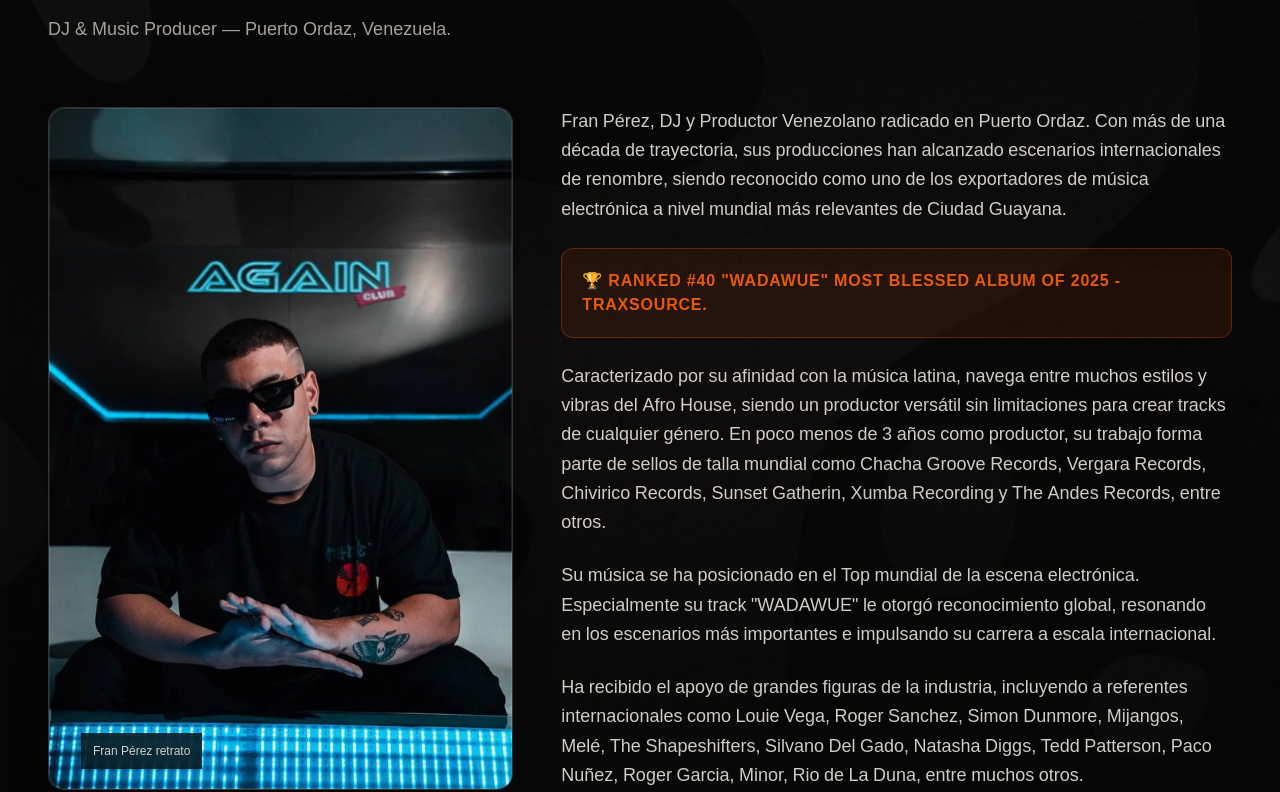
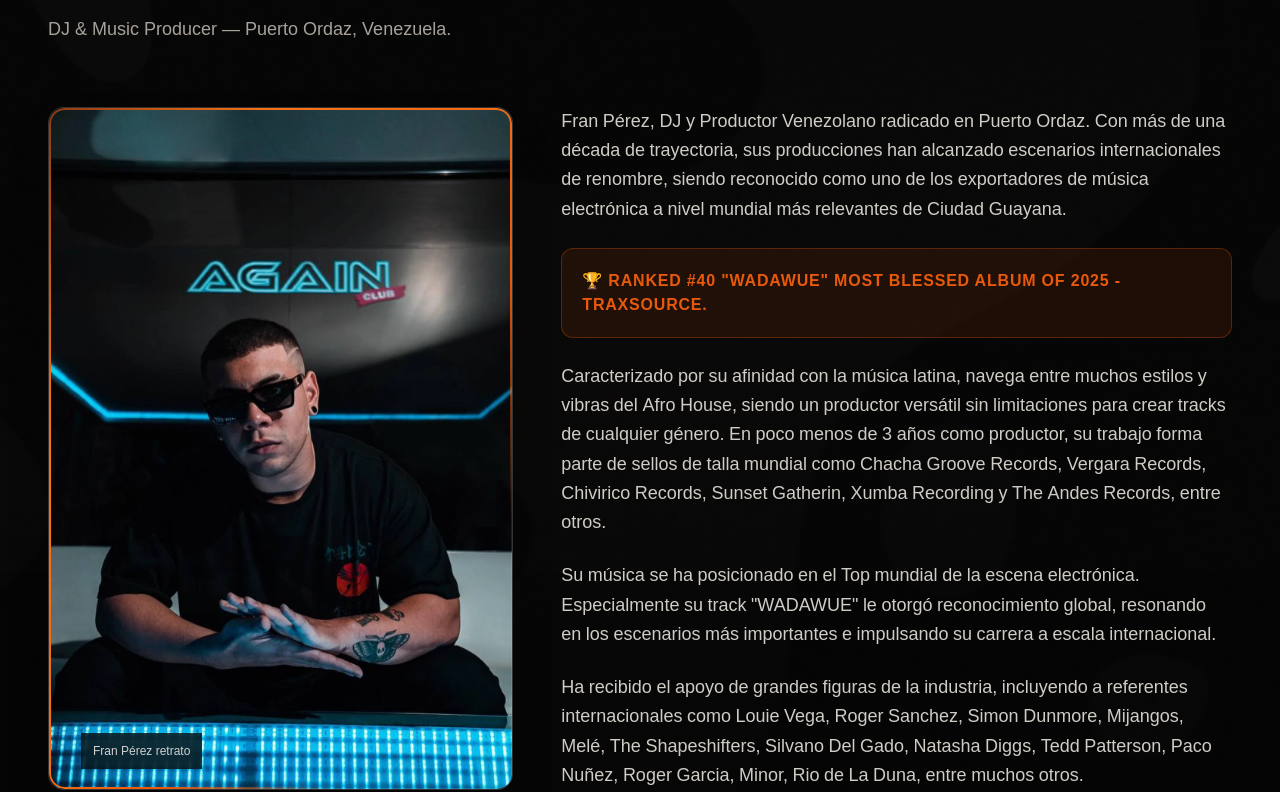
Before and after one commit to lyonproducer/frank-perez-landing, a Next.js app: page / in a window 1280 px wide. Shown: the part 1019-1811 px from the top of the page. Built offline with nearby package versions, Linux system fonts and the light colour scheme; no server answers.

Commit message:
feat: add ShineBorder to bio image and fix ESLint build errors

```diff
--- /dev/null
+++ b/app/_components/effects/shine-border.tsx
@@ -0,0 +1,62 @@
+"use client";
+
+import * as React from "react";
+import { cn } from "@/lib/utils";
+
+interface ShineBorderProps extends React.HTMLAttributes<HTMLDivElement> {
+  /**
+   * Width of the border in pixels
+   * @default 1
+   */
+  borderWidth?: number;
+  /**
+   * Duration of the animation in seconds
+   * @default 14
+   */
+  duration?: number;
+  /**
+   * Color of the border, can be a single color or an array of colors
+   * @default "#000000"
+   */
+  shineColor?: string | string[];
+}
+
+/**
+ * Shine Border
+ *
+ * An animated background border effect component with configurable properties.
+ */
+export function ShineBorder({
+  borderWidth = 2,
+  duration = 8,
+  shineColor = ["#e8590c", "#f97316", "#7a2e12"],
+  className,
+  style,
+  ...props
+}: ShineBorderProps) {
+  return (
+    <div
+      style={
+        {
+          "--border-width": `${borderWidth}px`,
+          "--duration": `${duration}s`,
+          backgroundImage: `radial-gradient(transparent,transparent, ${
+            Array.isArray(shineColor) ? shineColor.join(",") : shineColor
+          },transparent,transparent)`,
+          backgroundSize: "300% 300%",
+          mask: `linear-gradient(#fff 0 0) content-box, linear-gradient(#fff 0 0)`,
+          WebkitMask: `linear-gradient(#fff 0 0) content-box, linear-gradient(#fff 0 0)`,
+          WebkitMaskComposite: "xor",
+          maskComposite: "exclude",
+          padding: "var(--border-width)",
+          ...style,
+        } as React.CSSProperties
+      }
+      className={cn(
+        "animate-shine pointer-events-none absolute inset-0 size-full rounded-[inherit] will-change-[background-position] z-20",
+        className
+      )}
+      {...props}
+    />
+  );
+}
--- a/app/_components/effects/staggered-menu.tsx
+++ b/app/_components/effects/staggered-menu.tsx
@@ -180,7 +180,7 @@ export const StaggeredMenu: React.FC<StaggeredMenuProps> = ({
     const panelStart = offscreen;
 
     if (itemEls.length) gsap.set(itemEls, { yPercent: 140, rotate: 10 });
-    if (numberEls.length) gsap.set(numberEls, { ["--sm-num-opacity" as any]: 0 });
+    if (numberEls.length) gsap.set(numberEls, { ["--sm-num-opacity" as string]: 0 });
     if (socialTitle) gsap.set(socialTitle, { opacity: 0 });
     if (socialLinks.length) gsap.set(socialLinks, { y: 25, opacity: 0 });
 
@@ -228,7 +228,7 @@ export const StaggeredMenu: React.FC<StaggeredMenuProps> = ({
           {
             duration: 0.6,
             ease: "power2.out",
-            ["--sm-num-opacity" as any]: 1,
+            ["--sm-num-opacity" as string]: 1,
             stagger: { each: 0.08, from: "start" },
           },
           itemsStart + 0.1
@@ -305,7 +305,7 @@ export const StaggeredMenu: React.FC<StaggeredMenuProps> = ({
         const numberEls = Array.from(
           panel.querySelectorAll(".sm-panel-list[data-numbering] .sm-panel-item")
         ) as HTMLElement[];
-        if (numberEls.length) gsap.set(numberEls, { ["--sm-num-opacity" as any]: 0 });
+        if (numberEls.length) gsap.set(numberEls, { ["--sm-num-opacity" as string]: 0 });
 
         const socialTitle = panel.querySelector(
           ".sm-socials-title"
@@ -479,7 +479,7 @@ export const StaggeredMenu: React.FC<StaggeredMenuProps> = ({
           (className ? className + " " : "") +
           "staggered-menu-wrapper pointer-events-none relative w-full h-full z-40"
         }
-        style={accentColor ? ({ ["--sm-accent" as any]: accentColor } as React.CSSProperties) : undefined}
+        style={accentColor ? ({ ["--sm-accent" as string]: accentColor } as React.CSSProperties) : undefined}
         data-position={position}
         data-open={open || undefined}
       >
@@ -490,7 +490,7 @@ export const StaggeredMenu: React.FC<StaggeredMenuProps> = ({
         >
           {(() => {
             const raw = colors && colors.length ? colors.slice(0, 4) : ["#1e1e22", "#35353c"];
-            let arr = [...raw];
+            const arr = [...raw];
             if (arr.length >= 3) {
               const mid = Math.floor(arr.length / 2);
               arr.splice(mid, 1);
--- a/app/_components/sections/bio.tsx
+++ b/app/_components/sections/bio.tsx
@@ -6,6 +6,7 @@ import { motion } from "framer-motion";
 import { getAsset, siteContent } from "@/lib/content/site-content";
 import { ScrollTextReveal } from "../effects/scroll-text-reveal";
 import { SectionIntro } from "../section-intro";
+import { ShineBorder } from "../effects/shine-border";
 
 export function Bio() {
   const copy = siteContent.bio;
@@ -25,7 +26,7 @@ export function Bio() {
           fill
           sizes="100vw"
           quality={85}
-          className="object-cover opacity-40 brightness-75 contrast-110 mix-blend-luminosity"
+          className="object-cover opacity-20 brightness-75 contrast-110 mix-blend-luminosity"
         />
         <div className="absolute inset-0 bg-gradient-to-b from-ink/80 via-ink/65 to-ink/90" />
       </div>
@@ -59,6 +60,11 @@ export function Bio() {
               priority
               className="object-cover object-top"
               style={{ objectPosition: `${asset.focalPoint.x}% ${asset.focalPoint.y}%` }}
+            />
+            <ShineBorder
+              borderWidth={2}
+              duration={8}
+              shineColor={["#e8590c", "#f97316", "#7a2e12"]}
             />
             <div className="absolute inset-0 ring-1 ring-inset ring-white/10 rounded-2xl pointer-events-none" />
             {asset.caption ? (
--- a/app/globals.css
+++ b/app/globals.css
@@ -203,3 +203,19 @@ html[data-smooth-cursor="active"] [contenteditable="true"] {
     display: none;
   }
 }
+
+@keyframes shine {
+  0% {
+    background-position: 0% 0%;
+  }
+  50% {
+    background-position: 100% 100%;
+  }
+  100% {
+    background-position: 0% 0%;
+  }
+}
+
+.animate-shine {
+  animation: shine var(--duration, 14s) infinite linear;
+}
```
Also changed, not shown: 1 other file (tests, documents, lock files or other folders).
